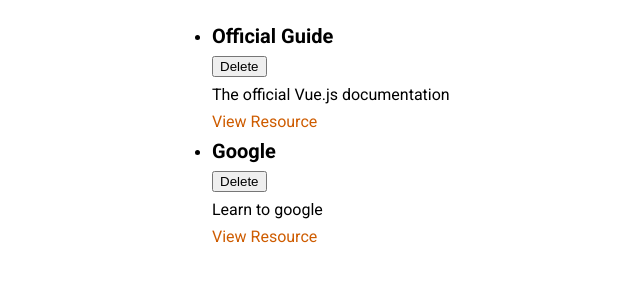
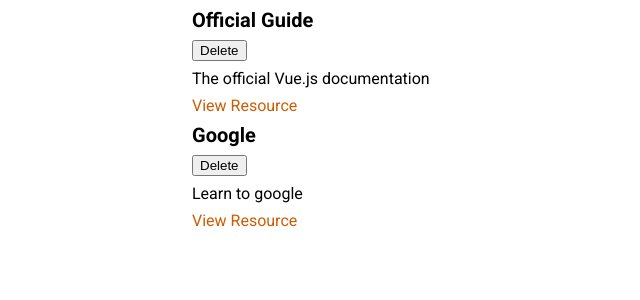
Before and after one commit to Alexandra2888/learn_resources, a Vue app: page / in a window 1280 px wide. Shown: the top 300 px of the page, without its empty margins (128-768 px from the left). Built offline with nearby package versions, Linux system fonts and the light colour scheme.

Commit message:
adding StoredResources

```diff
--- a/src/App.vue
+++ b/src/App.vue
@@ -1,21 +1,13 @@
 <template>
-  <ul>
-    <learning-resource
-    v-for="res in storedResources"
-    :key="res.id"
-    :title="res.title"
-    :description="res.description"
-     :link="res.link">
-     </learning-resource>
-  </ul>
+ <stored-resources :resources="storedResources"></stored-resources>
 </template>
 
 <script>
-import LearningResource from './components/learning-resources/LearningResource.vue'
+import StoredResources from './components/learning-resources/StoredResources.vue'
 
 export default {
   components: {
-  LearningResource
+  StoredResources
 },
   data() {
     return {
--- /dev/null
+++ b/src/components/learning-resources/StoredResources.vue
@@ -0,0 +1,31 @@
+<template>
+ <ul>
+    <learning-resource
+    v-for="res in resources"
+    :key="res.id"
+    :title="res.title"
+    :description="res.description"
+     :link="res.link">
+     </learning-resource>
+  </ul>
+    </template>
+
+    <script>
+        import LearningResource from './LearningResource.vue'
+        export default {
+            props: ['resources'],
+            components: {
+                LearningResource
+            }
+        }
+    </script>
+
+    <style scoped>
+    ul {
+  list-style: none;
+  margin: 0;
+  padding: 0;
+  margin: auto;
+  max-width: 40rem;
+}
+    </style>
```
